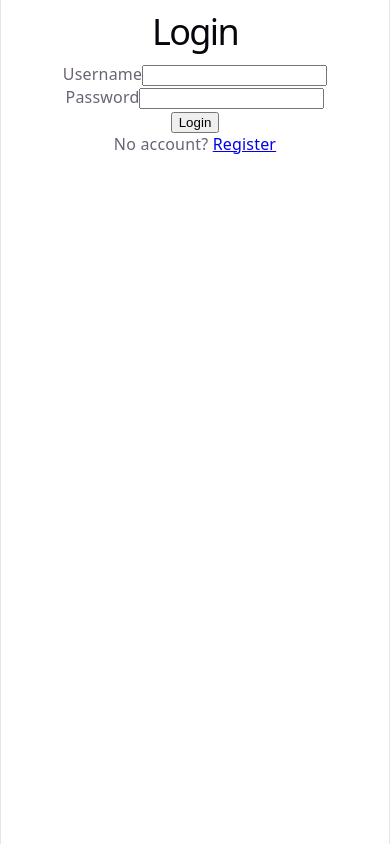
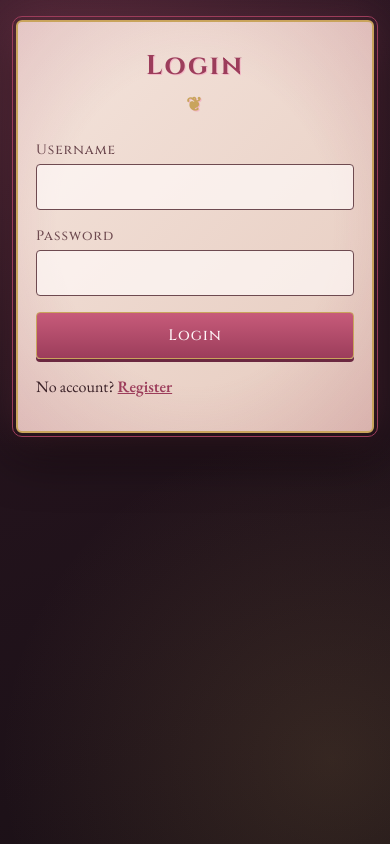
Before and after one commit to Maycheto/IP_triviador, a React app in the folder frontend/: page /login in a window 390 px wide. Built offline with nearby package versions, Linux system fonts and the light colour scheme; no server answers; the HTML template or start-up script is replaced by a standard one.

Commit message:
style(frontend): add theme and responsive layout

```diff
--- a/frontend/src/components/Avatar.jsx
+++ b/frontend/src/components/Avatar.jsx
@@ -1,8 +1,8 @@
 const AVATAR_COLORS = {
-  'knight-1': '#c62828',
-  'knight-2': '#1565c0',
-  'knight-3': '#2e7d32',
-  'knight-4': '#f9a825',
+  'knight-1': '#c75b7a',
+  'knight-2': '#6b3a6e',
+  'knight-3': '#5f7d5a',
+  'knight-4': '#b8893f',
 }
 
 function Avatar({ avatarKey, size = 64 }) {
--- a/frontend/src/index.css
+++ b/frontend/src/index.css
@@ -1,139 +1,232 @@
+@import url('https://fonts.googleapis.com/css2?family=Cinzel:wght@500;700&family=EB+Garamond:wght@400;600&display=swap');
+
 :root {
-  --text: #6b6375;
-  --text-h: #08060d;
-  --bg: #fff;
-  --border: #e5e4e7;
-  --code-bg: #f4f3ec;
-  --accent: #aa3bff;
-  --accent-bg: rgba(170, 59, 255, 0.1);
-  --accent-border: rgba(170, 59, 255, 0.5);
-  --social-bg: rgba(244, 243, 236, 0.5);
-  --shadow:
-    rgba(0, 0, 0, 0.1) 0 10px 15px -3px, rgba(0, 0, 0, 0.05) 0 4px 6px -2px;
+  --night: #1a1016;
+  --night-2: #2b1622;
+  --parchment: #f4e4dc;
+  --parchment-dark: #e6cbbf;
+  --ink: #3b2228;
+  --ink-soft: #6e4a50;
+  --rose: #c75b7a;
+  --rose-dark: #9c3d5b;
+  --rose-light: #f2b8c6;
+  --gold: #c9a45c;
+  --error: #a3172f;
 
-  --sans: system-ui, 'Segoe UI', Roboto, sans-serif;
-  --heading: system-ui, 'Segoe UI', Roboto, sans-serif;
-  --mono: ui-monospace, Consolas, monospace;
+  --heading: 'Cinzel', Georgia, serif;
+  --body: 'EB Garamond', Georgia, serif;
 
-  font: 18px/145% var(--sans);
-  letter-spacing: 0.18px;
-  color-scheme: light dark;
-  color: var(--text);
-  background: var(--bg);
-  font-synthesis: none;
-  text-rendering: optimizeLegibility;
+  font: 18px/1.5 var(--body);
+  color: var(--ink);
+  color-scheme: dark;
   -webkit-font-smoothing: antialiased;
-  -moz-osx-font-smoothing: grayscale;
-
-  @media (max-width: 1024px) {
-    font-size: 16px;
-  }
 }
 
-@media (prefers-color-scheme: dark) {
-  :root {
-    --text: #9ca3af;
-    --text-h: #f3f4f6;
-    --bg: #16171d;
-    --border: #2e303a;
-    --code-bg: #1f2028;
-    --accent: #c084fc;
-    --accent-bg: rgba(192, 132, 252, 0.15);
-    --accent-border: rgba(192, 132, 252, 0.5);
-    --social-bg: rgba(47, 48, 58, 0.5);
-    --shadow:
-      rgba(0, 0, 0, 0.4) 0 10px 15px -3px, rgba(0, 0, 0, 0.25) 0 4px 6px -2px;
-  }
-
-  #social .button-icon {
-    filter: invert(1) brightness(2);
-  }
+* {
+  box-sizing: border-box;
 }
 
 body {
   margin: 0;
+  min-height: 100svh;
+  padding: 40px 16px;
+  background:
+    radial-gradient(circle at 20% 10%, rgba(199, 91, 122, 0.25), transparent 45%),
+    radial-gradient(circle at 85% 90%, rgba(201, 164, 92, 0.15), transparent 40%),
+    linear-gradient(160deg, var(--night-2), var(--night));
+  background-attachment: fixed;
 }
 
+/* the parchment card */
 #root {
-  width: 1126px;
-  max-width: 100%;
+  max-width: 640px;
   margin: 0 auto;
-  text-align: center;
-  border-inline: 1px solid var(--border);
-  min-height: 100svh;
-  display: flex;
-  flex-direction: column;
-  box-sizing: border-box;
+  padding: 36px 40px;
+  border: 2px solid var(--gold);
+  border-radius: 6px;
+  outline: 1px solid var(--rose-dark);
+  outline-offset: 6px;
+  background:
+    radial-gradient(ellipse at center, transparent 55%, rgba(156, 61, 91, 0.18)),
+    linear-gradient(135deg, var(--parchment), var(--parchment-dark));
+  box-shadow:
+    0 0 40px rgba(199, 91, 122, 0.25),
+    0 20px 50px rgba(0, 0, 0, 0.6);
 }
 
 h1,
 h2 {
   font-family: var(--heading);
-  font-weight: 500;
-  color: var(--text-h);
+  color: var(--rose-dark);
+  text-align: center;
+  margin: 0 0 20px;
 }
 
 h1 {
-  font-size: 56px;
-  letter-spacing: -1.68px;
-  margin: 32px 0;
-  @media (max-width: 1024px) {
-    font-size: 36px;
-    margin: 20px 0;
-  }
-}
-h2 {
-  font-size: 24px;
-  line-height: 118%;
-  letter-spacing: -0.24px;
-  margin: 0 0 8px;
-  @media (max-width: 1024px) {
-    font-size: 20px;
-  }
-}
-p {
-  margin: 0;
+  font-size: 2.2rem;
+  font-weight: 700;
+  letter-spacing: 2px;
+  text-shadow: 1px 1px 0 var(--rose-light);
 }
 
-code,
-.counter {
-  font-family: var(--mono);
-  display: inline-flex;
-  border-radius: 4px;
-  color: var(--text-h);
+h1::after {
+  content: '❦';
+  display: block;
+  margin-top: 4px;
+  font-size: 1.2rem;
+  color: var(--gold);
 }
 
-code {
-  font-size: 15px;
-  line-height: 135%;
-  padding: 4px 8px;
-  background: var(--code-bg);
+h2 {
+  font-size: 1.3rem;
+  font-weight: 500;
+  margin-top: 28px;
+  padding-top: 20px;
+  border-top: 1px dashed var(--ink-soft);
+}
+
+p {
+  margin: 0 0 8px;
+}
+
+a {
+  color: var(--rose-dark);
+  font-weight: 600;
+}
+
+a:hover {
+  color: var(--rose);
+}
+
+/* forms */
+form > div {
+  margin-bottom: 16px;
+}
+
+label,
+form > div > p {
+  display: block;
+  margin-bottom: 4px;
+  font-family: var(--heading);
+  font-size: 0.85rem;
+  letter-spacing: 1px;
+  color: var(--ink-soft);
+}
+
+input {
+  width: 100%;
+  padding: 10px 12px;
+  font: inherit;
+  color: var(--ink);
+  background: rgba(255, 250, 248, 0.7);
+  border: 1px solid var(--ink-soft);
+  border-radius: 4px;
+}
+
+input:focus {
+  outline: none;
+  border-color: var(--rose);
+  box-shadow: 0 0 0 3px rgba(199, 91, 122, 0.3);
+}
+
+button {
+  font-family: var(--heading);
+  font-size: 0.95rem;
+  letter-spacing: 1px;
+  cursor: pointer;
+}
+
+button[type='submit'],
+button[type='button']:not(.avatar-card) {
+  display: block;
+  width: 100%;
+  margin: 8px 0 16px;
+  padding: 12px 20px;
+  color: #fff6f8;
+  background: linear-gradient(180deg, var(--rose), var(--rose-dark));
+  border: 1px solid var(--gold);
+  border-radius: 4px;
+  box-shadow: 0 3px 0 #6b2840;
+}
+
+button[type='submit']:hover,
+button[type='button']:not(.avatar-card):hover {
+  filter: brightness(1.08);
+}
+
+button[type='submit']:active,
+button[type='button']:not(.avatar-card):active {
+  transform: translateY(2px);
+  box-shadow: 0 1px 0 #6b2840;
+}
+
+button:disabled {
+  opacity: 0.6;
+  cursor: wait;
+}
+
+/* logout button sits outside the form */
+#root > button[type='button'] {
+  background: transparent;
+  color: var(--rose-dark);
+  border: 1px solid var(--rose-dark);
+  box-shadow: none;
+}
+
+#root > button[type='button']:hover {
+  background: rgba(199, 91, 122, 0.12);
 }
 
 .field-errors {
-  color: #d32f2f;
   margin: 4px 0;
   padding-left: 18px;
+  color: var(--error);
+  font-style: italic;
 }
 
+form > .field-errors {
+  padding: 8px 12px 8px 28px;
+  background: rgba(163, 23, 47, 0.08);
+  border-left: 3px solid var(--error);
+}
+
+/* profile */
 .avatar {
   display: flex;
+  flex-shrink: 0;
   align-items: center;
   justify-content: center;
   border-radius: 50%;
+  border: 2px solid var(--gold);
   color: #fff;
+  box-shadow: inset 0 0 10px rgba(0, 0, 0, 0.35);
 }
 
 .profile-info {
   display: flex;
   align-items: center;
-  gap: 16px;
+  gap: 20px;
+  padding: 16px;
+  background: rgba(255, 250, 248, 0.45);
+  border: 1px solid var(--parchment-dark);
+  border-radius: 4px;
+}
+
+.profile-info p {
+  margin: 2px 0;
+  word-break: break-word;
+}
+
+.profile-info strong {
+  font-family: var(--heading);
+  font-size: 0.85rem;
+  color: var(--ink-soft);
 }
 
 .avatar-picker {
-  display: flex;
-  flex-wrap: wrap;
-  gap: 12px;
+  display: grid;
+  grid-template-columns: repeat(4, 1fr);
+  gap: 10px;
 }
 
 .avatar-card {
@@ -141,13 +234,51 @@ code {
   flex-direction: column;
   align-items: center;
   gap: 6px;
-  padding: 10px;
+  padding: 10px 4px;
+  font-size: 0.8rem;
+  color: var(--ink);
+  background: rgba(255, 250, 248, 0.4);
   border: 2px solid transparent;
-  border-radius: 8px;
-  background: none;
-  cursor: pointer;
+  border-radius: 6px;
+  transition: border-color 0.15s, transform 0.15s;
+}
+
+.avatar-card:hover {
+  border-color: var(--rose-light);
+  transform: translateY(-2px);
 }
 
 .avatar-card.selected {
-  border-color: #aa3bff;
+  border-color: var(--rose);
+  background: rgba(242, 184, 198, 0.45);
+  box-shadow: 0 0 12px rgba(199, 91, 122, 0.4);
 }
+
+/* phones */
+@media (max-width: 600px) {
+  :root {
+    font-size: 16px;
+  }
+
+  body {
+    padding: 20px 16px;
+  }
+
+  #root {
+    padding: 24px 18px;
+    outline-offset: 3px;
+  }
+
+  h1 {
+    font-size: 1.7rem;
+  }
+
+  .profile-info {
+    flex-direction: column;
+    text-align: center;
+  }
+
+  .avatar-picker {
+    grid-template-columns: repeat(2, 1fr);
+  }
+}
```
